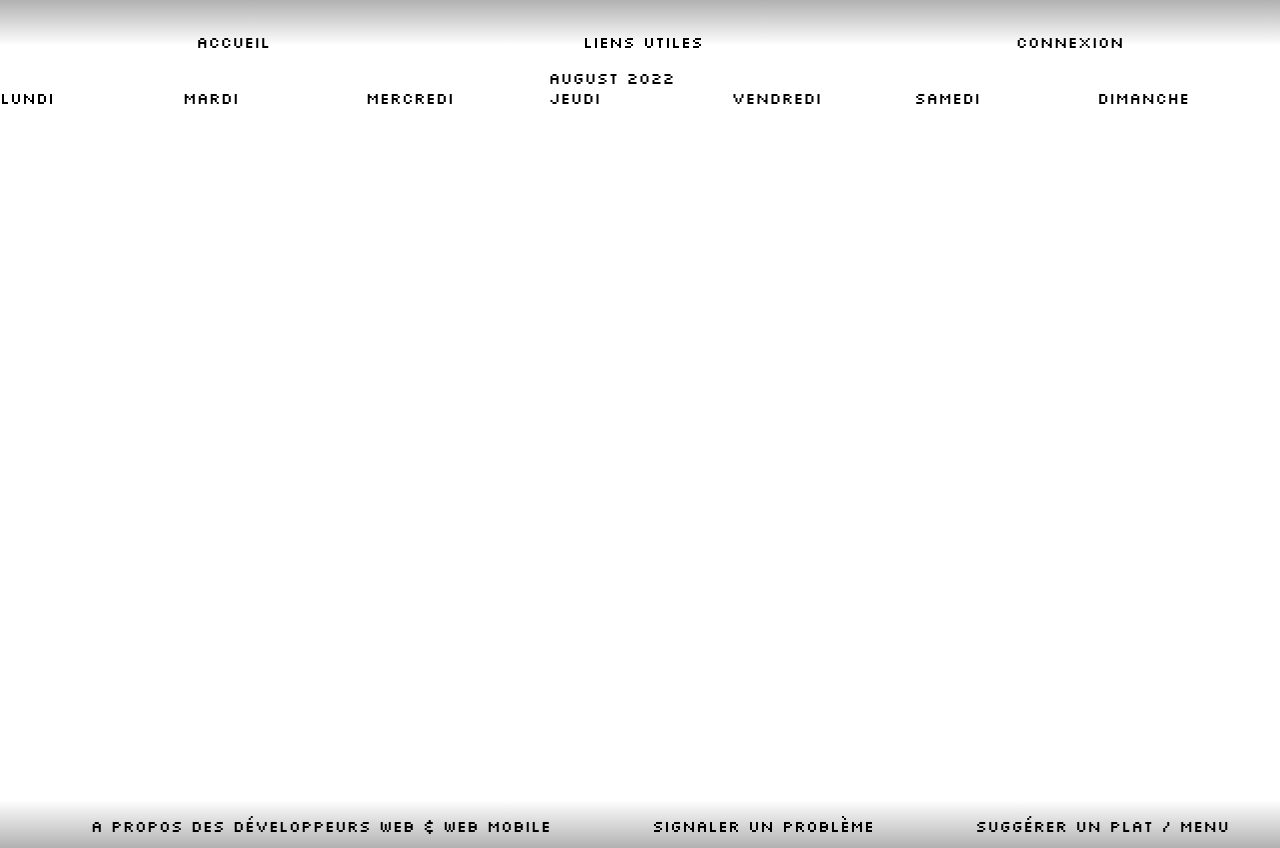
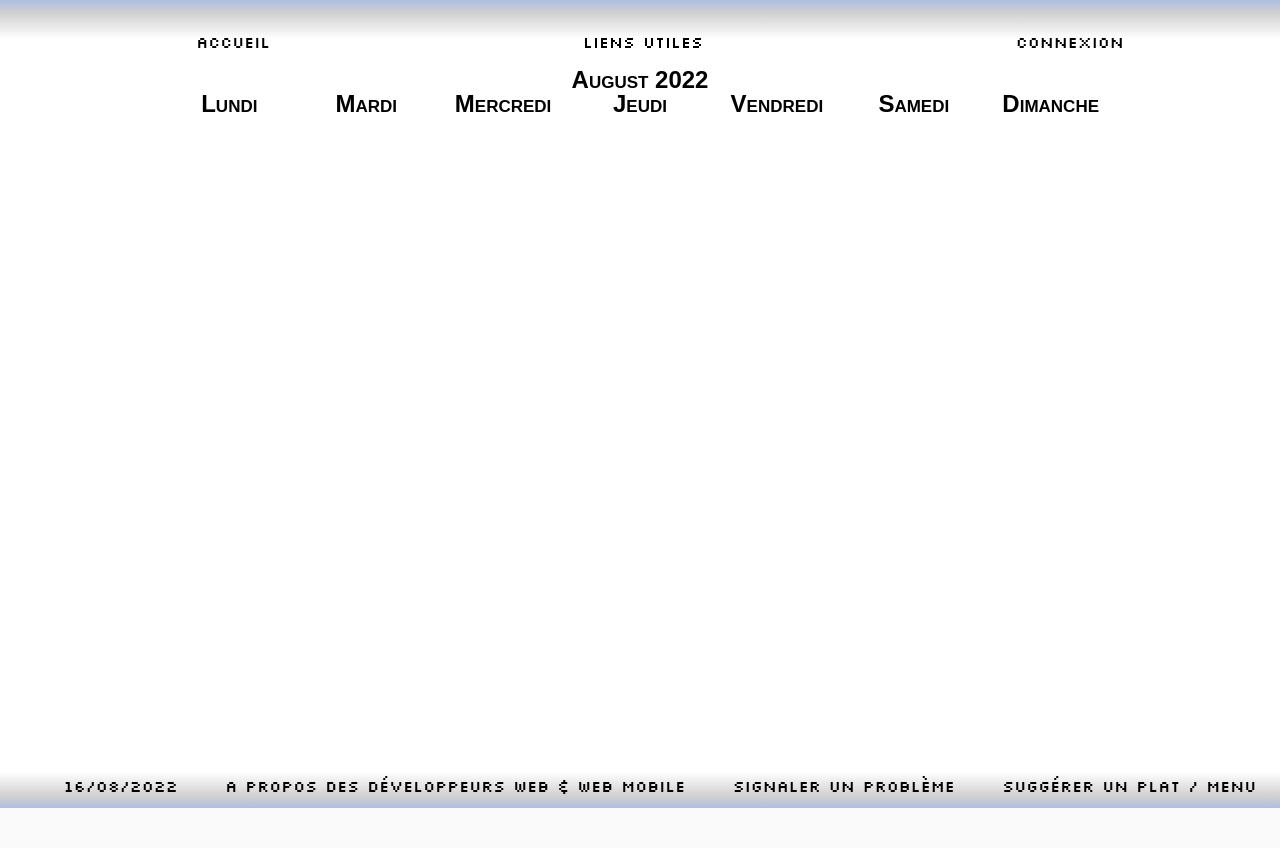
Before and after one commit to caliendojulien/ordinairev3, a Symfony app: template templates/stagiaire/decompte.html.twig in a window 1280 px wide. After the commit the page ends 808 px from the top, so only its background shows below. Run offline with Twig, Linux system fonts and the light colour scheme; the template is opened without the code that fills it, so the values that code supplies are empty; some libraries are stand-ins or nearby versions.

Commit message:
modification routes sur base.html.twig modification du style.css modification du décompte modification du login.html.twig

```diff
--- a/public/css/login.css
+++ b/public/css/login/login.css
@@ -4,6 +4,10 @@ form{
     align-items: center;
     justify-content: center;
     height: content-box;
+    position: absolute;
+    top: 40%;
+    left: 50%;
+    transform: translate(-50%,-50%);
 }
 
 input {
--- /dev/null
+++ b/public/css/stagiaire/decompte.css
@@ -0,0 +1,44 @@
+body {
+    overflow: hidden;
+}
+.calendar {
+    display: grid;
+    grid-template-columns: repeat(7, 1fr);
+}
+
+.top{
+    font: small-caps bold 24px/1 sans-serif;
+}
+.mon {
+    grid-column: 1;
+}
+
+.tue {
+    grid-column: 2;
+}
+
+.wed {
+    grid-column: 3;
+}
+
+.thu {
+    grid-column: 4;
+}
+
+.fri {
+    grid-column: 5;
+}
+
+.sat {
+    grid-column: 6;
+}
+
+.sun {
+    grid-column: 7;
+    font: small-caps bold 24px/1 sans-serif;
+}
+
+div {
+    align-self: center;
+    justify-self: center;
+}
--- a/public/css/style.css
+++ b/public/css/style.css
@@ -11,17 +11,18 @@ body {
     /*justify-content: space-between;*/
     margin: 0;
     position: relative;
-    min-height: 100vh;
+    min-height: 95vh;
     padding-bottom: 3em;
 }
 
 header{
     padding-top: 1em;
-    background: linear-gradient(0deg, rgba(255,255,255,1) 13%, rgba(100, 100, 100, 0.5) 100%);
+    background: linear-gradient(0deg, rgba(255,255,255,1) 25%, rgba(100,100,100,0.3) 75%, rgba(140,163,212,0.7) 100%);
 }
 ul{
     display: flex;
     justify-content: space-around;
+    align-content: center;
 
 }
 li, a {
@@ -35,5 +36,6 @@ footer{
     bottom: 0;
     width: 100%;
     height: 3em;
-    background: linear-gradient(180deg, rgba(255,255,255,1) 0%, rgba(100, 100, 100, 0.5) 100%);
+    background: linear-gradient(180deg, rgba(255,255,255,1) 25%, rgba(100,100,100,0.3) 75%, rgba(140,163,212,0.7) 100%);
+    /*background: linear-gradient(180deg, rgba(255,255,255,1) 0%, rgba(100, 100, 100, 0.5) 100%);*/
 }
--- a/templates/base.html.twig
+++ b/templates/base.html.twig
@@ -17,8 +17,8 @@
             <li><a href="{{ path('main_home') }}">Accueil</a></li>
             <li><a href="{{ path('main_infos') }}">Liens utiles</a></li>
             {% if app.user %}
-                <li><a href="{{ path('app_ordinaire') }}">Decompte Rationnaire</a></li>
-                <li><a href="{{ path('app_section_head') }}">Bonjour  {{ app.user.name }} </a>
+                <li><a href="{{ path('stagiaire_home') }}">Decompte Rationnaire</a></li>
+                <li><a href="{{ path('app_section_head') }}">Bonjour {{ app.user.grade}} {{ app.user.name }} </a>
                     <br>
                 <a href="{{ path('app_logout') }}"><button>Déconnexion</button></a></li>
             {% else %}
@@ -31,9 +31,10 @@
 <footer>
     <nav>
         <ul>
-            <li><a href="">A propos des Développeurs Web & Web Mobile</a></li>
-            <li><a href="">Signaler un problème</a></li>
-            <li><a href="">Suggérer un plat / menu</a></li>
+            {{ 'now' | date('d/m/Y','Europe/Paris') }}
+            <a href="">A propos des Développeurs Web & Web Mobile</a>
+            <a href="">Signaler un problème</a>
+            <a href="">Suggérer un plat / menu</a>
         </ul>
     </nav>
 </footer>
--- a/templates/stagiaire/decompte.html.twig
+++ b/templates/stagiaire/decompte.html.twig
@@ -1,50 +1,17 @@
 {% extends 'base.html.twig' %}
-
+{% block stylesheets %}
+    <link rel="stylesheet" href="{{ asset('css/stagiaire/decompte.css') }}">
+{% endblock %}
 {% block body %}
-    <style>
-        .calendar {
-            display: grid;
-            grid-template-columns: repeat(7, 1fr);
-        }
-
-
-        .mon {
-            grid-column: 1;
-        }
-
-        .tue {
-            grid-column: 2;
-        }
-
-        .wed {
-            grid-column: 3;
-        }
-
-        .thu {
-            grid-column: 4;
-        }
-
-        .fri {
-            grid-column: 5;
-        }
-
-        .sat {
-            grid-column: 6;
-        }
-
-        .sun {
-            grid-column: 7;
-        }
-    </style>
     <div class="calendar">
-        <div class="thu">{{ calendar[0] | date('F Y') }}</div>
-        <div class="mon">Lundi</div>
-        <div class="tue">Mardi</div>
-        <div class="wed">Mercredi</div>
-        <div class="thu">Jeudi</div>
-        <div class="fri">Vendredi</div>
-        <div class="sat">Samedi</div>
-        <div class="sun">Dimanche</div>
+        <div class="thu top">{{ calendar[0] | date('F Y') }}</div>
+        <div class="mon top">Lundi</div>
+        <div class="tue top">Mardi</div>
+        <div class="wed top">Mercredi</div>
+        <div class="thu top">Jeudi</div>
+        <div class="fri top">Vendredi</div>
+        <div class="sat top">Samedi</div>
+        <div class="sun top">Dimanche</div>
         {% for c in calendar %}
             <div class="{% if c | date("N") == 1 %}mon
                         {% elseif c | date("N") == 2 %}tue
@@ -83,23 +50,4 @@
         {% endfor %}
     </div>
 
-
-        {% for c in calendar %}
-            {% if  c | date('N') == 1 %}
-                <tr>
-            {% endif %}
-
-            <p>{{ c | date("d/m/Y", "Europe/Paris") }}</p>
-            <form>MIDI<input type="checkbox">SOIR<input type="checkbox"></form>
-
-            {% if  c | date('N') == 7 %}
-                </tr>
-            {% endif %}
-        {% endfor %}
-
 {% endblock %}
-
-        {% block title %}
-            Décompte stagiaire
-
-        {% endblock %}
```
Also changed, not shown: templates/ordinaire/index.html.twig (+6 -45 lines), templates/security/login.html.twig (+13 -8 lines).
